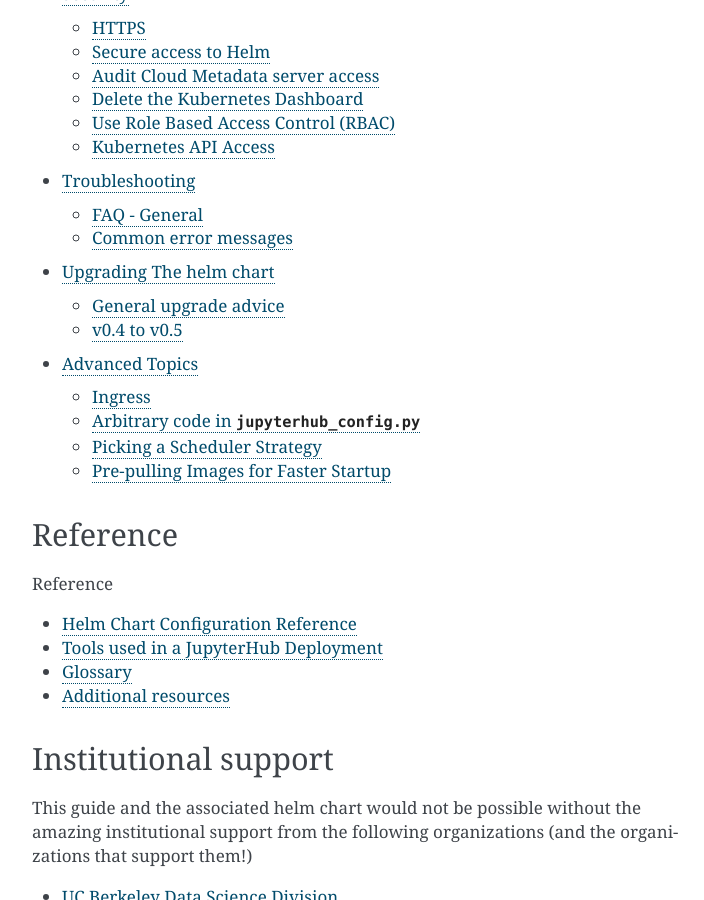
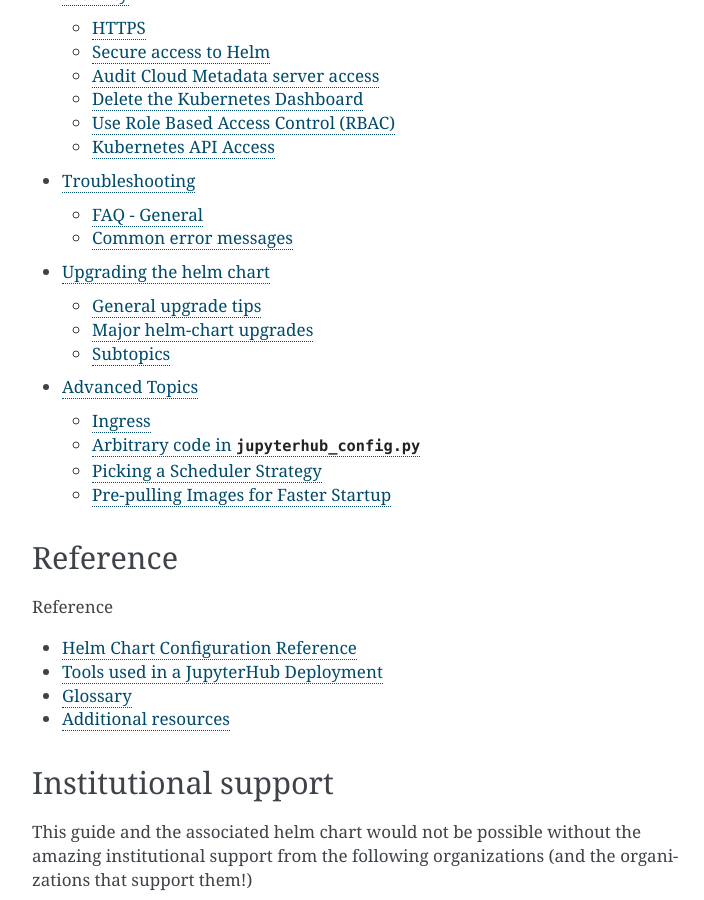
Before and after one commit to jupyterhub/zero-to-jupyterhub-k8s, a Sphinx documentation site: the page built from doc/source/index.rst, in a window 1280 px wide and 900 px high, scrolled down 2664 px. Shown: the whole window, without its empty margins (388-1092 px from the left). Built offline with Sphinx 7.4.7, drawn with Linux system fonts in a browser that asks for light colours; some of the changed lines change nothing that is shown; some of the changed text lies outside the part shown.

Commit message:
Make upgrade section more generic

````diff
--- a/doc/source/upgrading.md
+++ b/doc/source/upgrading.md
@@ -1,33 +1,76 @@
-# Upgrading The helm chart
+# Upgrading the helm chart
 
-## General upgrade advice
+## General upgrade tips
 
-In general, it should be safe to upgrade a minor revision of the chart to
-receive bugfixes and improvements. A major chart upgrade (e.g. v0.4 to v0.5)
-can be more challenging, but is possible. We still recommend a full fresh
-installation if you can, but recognize it is not possible all the time. We've
-provided and tested the following upgrade instructions. If you are planning an
-upgrade of a critical major installation, we recommend you test it out on a
-staging cluster first before applying it to production. Feel free to reach out
-to us on [gitter](http://gitter.im/jupyterhub/jupyterhub) or the [mailing
-list](https://groups.google.com/forum/#!forum/jupyter) for upgrade help!
+- We **recommend** a full fresh installation instead of upgrade if you can,
+  but recognize it is not possible all the time.
+- Minor revisions: It should be safe to upgrade a minor revision of the chart to
+  receive bugfixes and improvements.
+- Major chart upgrades (e.g. v0.5 to 0.6): This is more challenging than a
+  minor revision, but is possible.
+- Additional help: Feel free to reach out to us on [gitter](http://gitter.im/jupyterhub/jupyterhub)
+  or the [mailing list](https://groups.google.com/forum/#!forum/jupyter) for upgrade help!
 
-General helm-chart upgrade considerations:
+## Major helm-chart upgrades
+
+These steps are **critical** before performing a major upgrade.
 
 1. Always backup your database!
-2. Review incompatible changes for your upgrade (most should be on this page)
-   and update your configuration accordingly.
-3. For major upgrades, user servers may need be stopped prior to the upgrade,
+2. Review the CHANGELOG for incompatible changes and upgrade instructions.
+3. Update your configuration accordingly.
+4. User servers may need be stopped prior to the upgrade,
    or restarted after it.
+5. If you are planning an upgrade of a critical major installation,
+   we recommend you test the upgrade out on a staging cluster first
+   before applying it to production.
 
-## v0.4 to v0.5
+### v0.5 to v0.6
+
+See [CHANGELOG]().
+
+### v0.4 to v0.5
 
 Release 0.5 contains a major JupyterHub version bump (from 0.7.2 to 0.8).
 Since it is a major upgrade of JupyterHub that changes how authentication is
 implemented, user servers must be stopped during the upgrade.
 The database schema has also changed, so a database upgrade must be performed.
 
-### Database upgrade
+See [documentation for v0.5 for the upgrade process](https://zero-to-jupyterhub.readthedocs.io/en/v0.5-doc/upgrading.html).
+
+## Subtopics
+
+This section covers upgrade information specific to the following:
+
+- `helm upgrade` command
+- Database
+- RBAC (Role Based Access Control)
+- Custom Docker image
+
+### `helm upgrade` command
+
+After modifying your `config.yaml` file according to the CHANGELOG, you will need
+<YOUR-RELEASE-NAME> to run the upgrade commands. To find <YOUR-RELEASE-NAME>:
+
+```
+helm list
+```
+
+Make sure to test the upgrade on a staging environment before doing the upgrade on
+a production system!
+
+To run the upgrade:
+
+```
+helm upgrade <YOUR-RELEASE-NAME> jupyterhub/jupyterhub --version=<RELEASE-VERSION> -f config.yaml
+```
+
+For example, to upgrade to v0.6, enter and substituting <YOUR-RELEASE-NAME> and version v0.6:
+
+```
+helm upgrade <YOUR-RELEASE-NAME> jupyterhub/jupyterhub --version=v0.6 -f config.yaml
+```
+
+### Database
 
 This release contains a major JupyterHub version bump (from 0.7.2 to 0.8). If
 you are using the default database provider (SQLite), then the required db upgrades
@@ -80,71 +123,12 @@
 ### Custom Docker Images: JupyterHub version match
 
 If you are using a custom built image, make sure that the version of the
-JupyterHub package installed in it is now 0.8. It needs to be version 0.7.2 for
-it to work with v0.4 of the helm chart, and needs to be 0.8 for it to work with
-v0.5 of the helm chart.
+JupyterHub package installed in it is now 0.8.1. It needs to be 0.8.1 for it to work with
+v0.6 of the helm chart.
 
-For example, if you are using pip to install JupyterHub in your custom Docker Image,
+For example, if you are using `pip` to install JupyterHub in your custom Docker Image,
 you would use:
 
 ```Dockerfile
-RUN pip install --no-cache-dir jupyterhub==0.8.*
+RUN pip install --no-cache-dir jupyterhub==0.8.1
 ```
-
-### Ingress config incompatibilities
-
-We've made HTTPS [much easier to set up](http://zero-to-jupyterhub.readthedocs.io/en/latest/extending-jupyterhub.html#setting-up-https),
-with automated certificates from [Let's Encrypt](https://letsencrypt.org/).
-However, this means that some of the keys used to set up your own ingress has
-changed.
-
-If you were using config under `ingress` purely to get HTTPS, we recommend
-that you delete your entire config section under `ingress` & instead follow
-the new [docs](http://zero-to-jupyterhub.readthedocs.io/en/latest/extending-jupyterhub.html#setting-up-https)
-on getting HTTPS set up. It's much easier & a lot less error prone than the method recommended on 0.4.
-
-If you were using config under `ingress` for other reasons, you may continue
-to do so. The keys under `ingress` have changed, and are now much more in line
-with how many other projects use `ingress` in the [official charts repo](https://github.com/kubernetes/charts/).
-See [our ingress documentation](http://zero-to-jupyterhub.readthedocs.io/en/latest/advanced.html#ingress)
-for more details on how to set up ingress properly. This is the most likely issue if
-you are getting an error like the following when upgrading:
-
-```
-Ingress.extensions "jupyterhub" is invalid: spec: Invalid value: []extensions.IngressRule(nil): either `backend` or `rules` must be specified
-```
-
-### Admin config incompatibility
-
-If you had used the `admin` config section before, you now need to move it under
-`auth`. So if you had config like:
-
-```yaml
-admin:
-   access: true
-   users:
-    - yuvipanda
-```
-
-it should now be:
-
-```yaml
-auth:
-  admin:
-    access: true
-    users:
-      - yuvipanda
-```
-
-### Upgrade command
-
-After modifying your config.yaml file to match, you can run the actual upgrade with
-the following helm command:
-
-```
-helm upgrade <YOUR-RELEASE-NAME> jupyterhub/jupyterhub --version=v0.5 -f config.yaml
-```
-
-This should perform the upgrade! If you have forgotten your release name, you can find
-out with `helm list`. Make sure to test the upgrade on a staging environment
-before doing the upgrade!
````
